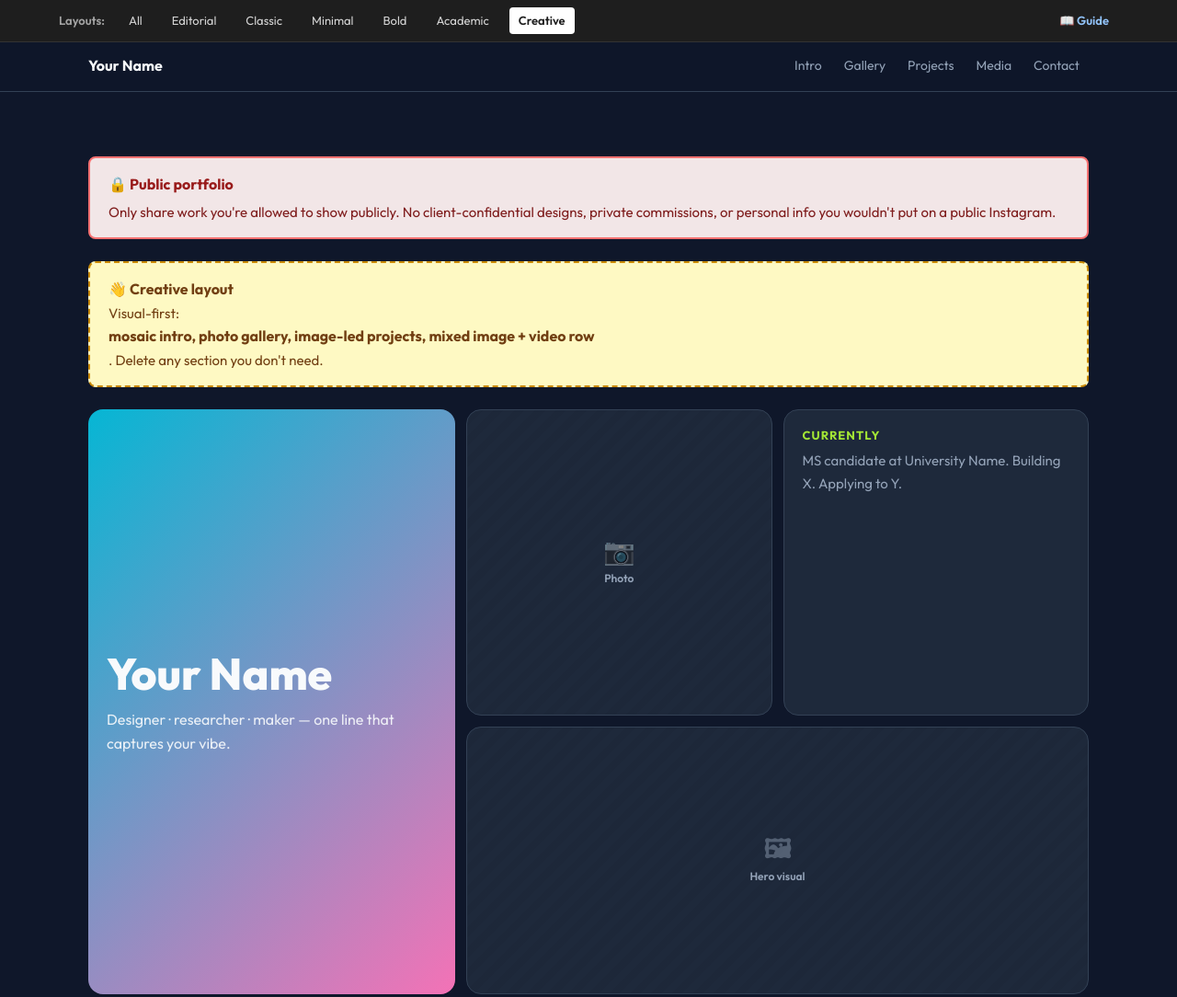
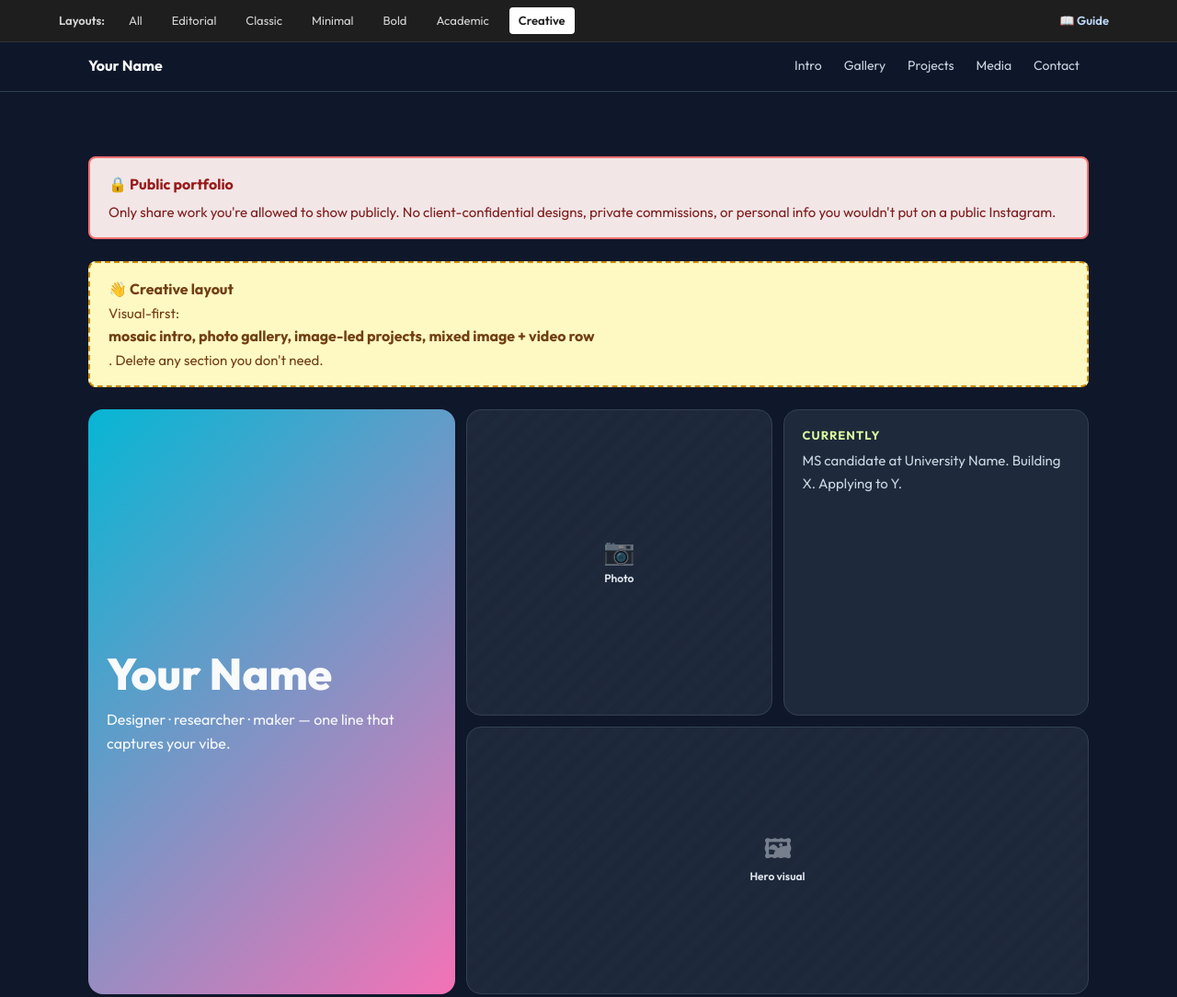
Before and after one commit to LoganMJones/PortfolioTraining, a plain HTML site: page themes/creative.html in a window 1280 px wide. Shown: the top 1084 px of the page at 92% size. Drawn offline with Linux system fonts and the light colour scheme.

Commit message:
Fix color contrast across all themes for WCAG AA compliance.
Darken muted text, nav links, placeholders, and tags; remove low-opacity text; replace gradient headings with solid colors on Bold layout.

Co-authored-by: Cursor <cursoragent@cursor.com>

```diff
--- a/css/academic.css
+++ b/css/academic.css
@@ -4,7 +4,7 @@
   --accent-light: #fef2f2;
   --bg: #fffdf8;
   --text: #1c1917;
-  --text-muted: #57534e;
+  --text-muted: #44403c;
   --border: #d6d3d1;
   --font-display: "Merriweather", Georgia, serif;
   --font-body: "Source Sans 3", system-ui, sans-serif;
--- a/css/bold.css
+++ b/css/bold.css
@@ -5,7 +5,7 @@
   --accent-3: #f59e0b;
   --bg: #faf5ff;
   --text: #1e1b4b;
-  --text-muted: #6b7280;
+  --text-muted: #374151;
   --font-display: "Syne", system-ui, sans-serif;
   --font-body: "Inter", system-ui, sans-serif;
   --wrap: min(100% - 2rem, 68rem);
@@ -41,13 +41,13 @@ h1, h2, h3 { font-family: var(--font-display); margin: 0; line-height: 1.15; }
 @media (min-width: 48rem) { .split-hero-text { padding: 3rem 2.5rem 3rem max(1.5rem, calc((100vw - var(--wrap)) / 2)); } }
 .split-hero-text .privacy-notice { background: rgba(254,242,242,0.95); }
 .split-hero h1 { font-size: clamp(2.5rem, 6vw, 4rem); font-weight: 800; margin-bottom: 1rem; }
-.hero-tagline { font-size: 1.2rem; opacity: 0.92; max-width: 32ch; margin-bottom: 1.5rem; }
+.hero-tagline { font-size: 1.2rem; color: #f9fafb; max-width: 32ch; margin-bottom: 1.5rem; }
 .btn-cta { display: inline-flex; padding: 0.875rem 1.75rem; background: #fff; color: var(--accent-1); font-weight: 700; text-decoration: none; border-radius: 2rem; align-self: flex-start; }
 .split-hero-visual { display: flex; align-items: center; justify-content: center; padding: 2rem; background: rgba(0,0,0,0.15); }
-.split-hero-visual .media-placeholder { max-width: 20rem; width: 100%; border-color: rgba(255,255,255,0.4); color: rgba(255,255,255,0.85); }
+.split-hero-visual .media-placeholder { max-width: 20rem; width: 100%; border-color: rgba(255,255,255,0.65); color: #f9fafb; }
 
 .section { padding: 3rem 0; }
-.section h2 { font-size: 1.75rem; font-weight: 800; margin-bottom: 1.25rem; background: linear-gradient(90deg, var(--accent-1), var(--accent-2)); -webkit-background-clip: text; -webkit-text-fill-color: transparent; background-clip: text; }
+.section h2 { font-size: 1.75rem; font-weight: 800; margin-bottom: 1.25rem; color: var(--accent-1); }
 .section > p { color: var(--text-muted); font-size: 0.9375rem; }
 
 .theme-bold .stat-item { background: #fff; border-radius: 1rem; box-shadow: 0 4px 16px rgba(124,58,237,0.1); }
--- a/css/classic.css
+++ b/css/classic.css
@@ -5,7 +5,7 @@
   --sidebar-bg: #1e3a5f;
   --bg: #fff;
   --text: #1e293b;
-  --text-muted: #64748b;
+  --text-muted: #475569;
   --border: #e2e8f0;
   --font-display: "Lora", Georgia, serif;
   --font-body: "Inter", system-ui, sans-serif;
@@ -33,15 +33,15 @@ h3 { font-size: 1rem; margin: 0; }
 .sidebar .privacy-notice { background: rgba(254,242,242,0.95); margin-bottom: 1rem; font-size: 0.8125rem; }
 .sidebar-photo-wrap { margin-bottom: 1.25rem; }
 .sidebar-photo { width: 100%; border-radius: 0.5rem; border: 3px solid rgba(255,255,255,0.2); }
-.sidebar .media-placeholder { border-color: rgba(255,255,255,0.35); color: rgba(255,255,255,0.8); }
-.role { opacity: 0.9; margin-bottom: 1.25rem; font-size: 0.9375rem; }
+.sidebar .media-placeholder { border-color: rgba(255,255,255,0.55); color: #f1f5f9; }
+.role { color: #e2e8f0; margin-bottom: 1.25rem; font-size: 0.9375rem; }
 .sidebar-contact { list-style: none; padding: 0; margin: 0 0 1.25rem; font-size: 0.875rem; }
 .sidebar-contact a { color: #fff; text-decoration: none; }
 .sidebar-contact a:hover { text-decoration: underline; }
 .sidebar-cv { color: #fff; border-color: rgba(255,255,255,0.5); margin-bottom: 1.5rem; width: 100%; justify-content: center; }
 .sidebar-nav { display: none; flex-direction: column; gap: 0.375rem; }
 @media (min-width: 56rem) { .sidebar-nav { display: flex; } }
-.sidebar-nav a { color: rgba(255,255,255,0.75); text-decoration: none; font-size: 0.875rem; padding: 0.375rem 0; }
+.sidebar-nav a { color: #e2e8f0; text-decoration: none; font-size: 0.875rem; padding: 0.375rem 0; }
 .sidebar-nav a:hover { color: #fff; }
 
 .main-col { display: flex; flex-direction: column; min-width: 0; }
--- a/css/creative.css
+++ b/css/creative.css
@@ -6,7 +6,7 @@
   --bg: #0f172a;
   --card: #1e293b;
   --text: #f8fafc;
-  --text-muted: #94a3b8;
+  --text-muted: #cbd5e1;
   --font: "Outfit", system-ui, sans-serif;
   --wrap: min(100% - 2rem, 68rem);
   --header-h: 3.5rem;
@@ -36,17 +36,17 @@ h1, h2, h3 { margin: 0; line-height: 1.15; }
 @media (min-width: 48rem) { .menu-btn { display: none; } .site-nav { display: flex; gap: 0.25rem; position: static; border: none; } }
 
 main { padding-top: calc(var(--page-top) + 1.5rem); padding-bottom: 3rem; }
-.theme-creative .media-placeholder { border-color: #475569; color: var(--text-muted); }
+.theme-creative .media-placeholder { border-color: #64748b; color: #e2e8f0; }
 .theme-creative .privacy-notice { background: rgba(254,242,242,0.95); }
 
 .mosaic { display: grid; gap: 0.75rem; grid-template-columns: 1fr 1fr; grid-template-rows: auto auto auto; margin-bottom: 3rem; }
 .tile { background: var(--card); border-radius: 1rem; padding: 1.25rem; border: 1px solid #334155; overflow: hidden; }
 .tile-hero { grid-column: 1 / -1; background: linear-gradient(135deg, var(--c1), var(--c2)); border: none; }
 .tile-hero h1 { font-size: clamp(2rem, 5vw, 3rem); font-weight: 800; margin-bottom: 0.5rem; }
-.tile-hero p { margin: 0; opacity: 0.9; }
+.tile-hero p { margin: 0; color: #f8fafc; }
 .tile-photo { padding: 0; min-height: 12rem; }
-.tile-photo .media-placeholder { border: none; border-radius: 1rem; height: 100%; min-height: 12rem; }
-.tile-accent h2 { font-size: 0.8125rem; text-transform: uppercase; letter-spacing: 0.08em; color: var(--c3); margin-bottom: 0.5rem; }
+.tile-photo .media-placeholder { border: none; border-radius: 1rem; height: 100%; min-height: 12rem; color: #e2e8f0; }
+.tile-accent h2 { font-size: 0.8125rem; text-transform: uppercase; letter-spacing: 0.08em; color: #d9f99d; margin-bottom: 0.5rem; }
 .tile-accent p { margin: 0; color: var(--text-muted); font-size: 0.9375rem; }
 .tile-image { grid-column: 1 / -1; padding: 0; min-height: 10rem; }
 .tile-image .media-placeholder { border: none; border-radius: 1rem; height: 100%; min-height: 10rem; }
--- a/css/editorial.css
+++ b/css/editorial.css
@@ -1,11 +1,14 @@
-/* EDITORIAL — 🎨 CHANGE COLORS: --accent, --bg-dark, --bg, --text */
+/* EDITORIAL — 🎨 CHANGE COLORS: --accent, --bg-dark, --bg, --text
+   Keep --text-muted dark enough for WCAG AA (4.5:1) on light backgrounds.
+   Test changes at webaim.org/resources/contrastchecker/ */
 :root {
-  --accent: #2563eb;
+  --accent: #1d4ed8;
   --bg: #fafafa;
   --bg-dark: #0a0a0a;
   --text: #0a0a0a;
-  --text-muted: #737373;
+  --text-muted: #44403c;
   --text-on-dark: #fafafa;
+  --text-muted-dark: #d4d4d4;
   --border: #e5e5e5;
   --border-dark: #262626;
   --font-display: "Syne", system-ui, sans-serif;
@@ -30,7 +33,7 @@ h1, h2, h3 { font-family: var(--font-display); line-height: 1.15; letter-spacing
 .header-inner { display: flex; align-items: center; justify-content: space-between; height: 100%; }
 .brand { font-family: var(--font-display); font-weight: 700; color: var(--text-on-dark); text-decoration: none; }
 .nav { display: none; }
-.nav a { padding: 0.4rem 0.75rem; font-size: 0.875rem; color: #a3a3a3; text-decoration: none; border-radius: 2rem; }
+.nav a { padding: 0.4rem 0.75rem; font-size: 0.875rem; color: var(--text-muted-dark); text-decoration: none; border-radius: 2rem; }
 .nav a:hover, .nav a[aria-current="true"] { color: #fff; background: rgba(255,255,255,0.1); }
 .nav.is-open { display: flex; flex-direction: column; position: absolute; top: var(--header-h); left: 0; right: 0; padding: 1rem; background: var(--bg-dark); }
 .menu-btn { display: flex; flex-direction: column; gap: 5px; width: 2.5rem; height: 2.5rem; justify-content: center; border: 1px solid #444; border-radius: 0.375rem; background: transparent; cursor: pointer; }
@@ -43,9 +46,9 @@ h1, h2, h3 { font-family: var(--font-display); line-height: 1.15; letter-spacing
 .hero .media-placeholder.hero-bg { position: absolute; inset: 0; border-radius: 0; border: none; aspect-ratio: auto; min-height: 100%; }
 .hero-overlay { position: relative; width: 100%; background: linear-gradient(to top, rgba(0,0,0,0.92) 0%, rgba(0,0,0,0.4) 50%, transparent 100%); padding: 3rem 0 4rem; color: var(--text-on-dark); }
 .hero-content .privacy-notice { background: rgba(254,242,242,0.95); }
-.eyebrow { font-size: 0.8125rem; text-transform: uppercase; letter-spacing: 0.1em; color: #a3a3a3; margin-bottom: 0.75rem; }
+.eyebrow { font-size: 0.8125rem; text-transform: uppercase; letter-spacing: 0.1em; color: var(--text-muted-dark); margin-bottom: 0.75rem; }
 .hero h1 { font-size: clamp(2.5rem, 7vw, 4.5rem); font-weight: 800; margin-bottom: 1rem; }
-.hero-lead { font-size: 1.125rem; color: #d4d4d4; max-width: 42ch; margin-bottom: 1.5rem; }
+.hero-lead { font-size: 1.125rem; color: #e5e5e5; max-width: 42ch; margin-bottom: 1.5rem; }
 .hero-actions { display: flex; flex-wrap: wrap; gap: 0.75rem; align-items: center; }
 .btn { display: inline-flex; padding: 0.75rem 1.5rem; font-weight: 600; font-size: 0.875rem; text-decoration: none; border-radius: 2rem; }
 .btn-fill { background: #fff; color: #0a0a0a; }
@@ -67,7 +70,7 @@ h1, h2, h3 { font-family: var(--font-display); line-height: 1.15; letter-spacing
 .meta-list { margin: 1rem 0 0; }
 .meta-list div { padding: 0.75rem 0; border-bottom: 1px solid var(--border); }
 .meta-list dt { font-size: 0.6875rem; text-transform: uppercase; letter-spacing: 0.08em; color: var(--text-muted); }
-.meta-list dd { margin: 0.25rem 0 0; font-weight: 600; }
+.meta-list dd { margin: 0.25rem 0 0; font-weight: 600; color: var(--text); }
 
 .entries { display: flex; flex-direction: column; }
 .entry { display: grid; gap: 0.5rem 1.5rem; padding: 1.5rem 0; border-top: 1px solid var(--border); }
@@ -78,8 +81,8 @@ h1, h2, h3 { font-family: var(--font-display); line-height: 1.15; letter-spacing
 .featured-project { display: grid; gap: 2rem; }
 @media (min-width: 48rem) { .featured-project { grid-template-columns: 1fr 1fr; align-items: start; } }
 .featured-media h3 { font-size: 1.375rem; margin: 1rem 0 0.5rem; }
-.featured-media p { color: #a3a3a3; font-size: 0.9375rem; }
-.section-dark .media-placeholder { border-color: #444; color: #737373; background: repeating-linear-gradient(-45deg, transparent, transparent 8px, rgba(255,255,255,0.03) 8px, rgba(255,255,255,0.03) 16px); }
+.featured-media p { color: var(--text-muted-dark); font-size: 0.9375rem; }
+.section-dark .media-placeholder { border-color: #525252; color: #d4d4d4; background: repeating-linear-gradient(-45deg, transparent, transparent 8px, rgba(255,255,255,0.03) 8px, rgba(255,255,255,0.03) 16px); }
 
 .project-cards { display: grid; gap: 1.25rem; }
 @media (min-width: 36rem) { .project-cards { grid-template-columns: 1fr 1fr; } }
@@ -89,7 +92,8 @@ h1, h2, h3 { font-family: var(--font-display); line-height: 1.15; letter-spacing
 .arrow-link { display: inline-block; padding: 1rem 1.25rem; font-weight: 600; font-size: 0.875rem; text-decoration: none; color: var(--accent); }
 
 .tags { list-style: none; padding: 0; display: flex; flex-wrap: wrap; gap: 0.375rem; margin: 0.75rem 0 0; }
-.tags li { font-size: 0.75rem; padding: 0.25rem 0.5rem; background: rgba(37,99,235,0.15); color: var(--accent); border-radius: 999px; }
+.tags li { font-size: 0.75rem; padding: 0.25rem 0.5rem; background: #dbeafe; color: #1e3a8a; border-radius: 999px; }
+.section-dark .tags li { background: #1e3a8a; color: #dbeafe; }
 
 .section-contact { border-top: 1px solid var(--border); }
 .contact-links { display: flex; flex-wrap: wrap; gap: 0.75rem; margin-top: 1rem; }
--- a/css/home.css
+++ b/css/home.css
@@ -2,7 +2,7 @@
 :root {
   --home-bg: #f8fafc;
   --home-text: #0f172a;
-  --home-muted: #64748b;
+  --home-muted: #475569;
   --home-accent: #2563eb;
 }
 
@@ -129,8 +129,8 @@ a { color: var(--home-accent); }
   font-size: 0.6875rem;
   font-weight: 600;
   padding: 0.2rem 0.5rem;
-  background: #f1f5f9;
-  color: #64748b;
+  background: #e2e8f0;
+  color: #334155;
   border-radius: 0.25rem;
 }
 
--- a/css/minimal.css
+++ b/css/minimal.css
@@ -2,7 +2,7 @@
 :root {
   --accent: #0a0a0a;
   --text: #0a0a0a;
-  --text-muted: #525252;
+  --text-muted: #404040;
   --border: #e5e5e5;
   --font: "Helvetica Neue", Helvetica, Arial, sans-serif;
   --header-h: 3rem;
--- a/css/shared.css
+++ b/css/shared.css
@@ -28,7 +28,7 @@
   padding: 0.5rem 0;
 }
 
-.theme-switcher-label { font-weight: 600; color: #a3a3a3; margin-right: 0.25rem; }
+.theme-switcher-label { font-weight: 600; color: #d4d4d4; margin-right: 0.25rem; }
 
 .theme-switcher a {
   color: #d4d4d4;
@@ -40,7 +40,7 @@
 
 .theme-switcher a:hover { background: #333; color: #fff; }
 .theme-switcher a[aria-current="page"] { background: #fff; color: #1e1e1e; font-weight: 600; }
-.theme-switcher-guide { margin-left: auto; color: #93c5fd !important; font-weight: 600; }
+.theme-switcher-guide { margin-left: auto; color: #bfdbfe !important; font-weight: 600; }
 
 @media (max-width: 40rem) {
   .theme-switcher-guide { margin-left: 0; width: 100%; padding-top: 0.25rem; border-top: 1px solid #333; }
@@ -103,9 +103,9 @@
     rgba(0, 0, 0, 0.04) 8px,
     rgba(0, 0, 0, 0.04) 16px
   );
-  border: 2px dashed #a3a3a3;
+  border: 2px dashed #78716c;
   border-radius: 0.5rem;
-  color: #737373;
+  color: #44403c;
   font-size: 0.75rem;
   font-weight: 600;
   text-align: center;
@@ -147,7 +147,7 @@ figure.media-figure img {
 
 figcaption {
   font-size: 0.8125rem;
-  color: #737373;
+  color: #44403c;
   margin-top: 0.5rem;
   line-height: 1.45;
 }
@@ -230,7 +230,7 @@ figcaption {
   font-size: 1.25rem;
   font-style: italic;
   line-height: 1.45;
-  opacity: 0.9;
+  color: var(--text, #0a0a0a);
 }
 
 /* ── Stats row ── */
@@ -259,7 +259,7 @@ figcaption {
   font-weight: 600;
   text-transform: uppercase;
   letter-spacing: 0.06em;
-  opacity: 0.7;
+  color: #44403c;
 }
 
 /* Screen-reader only utility */
```
